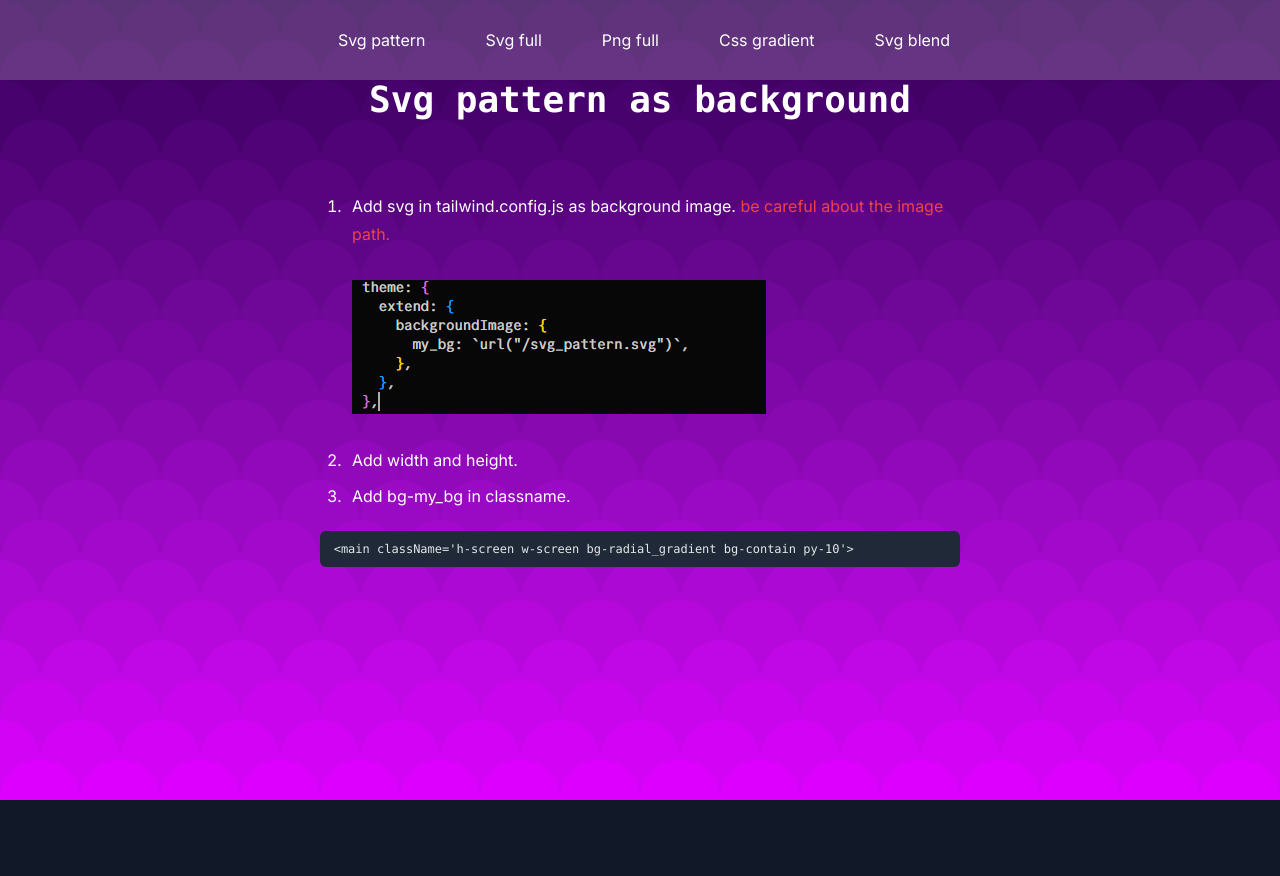
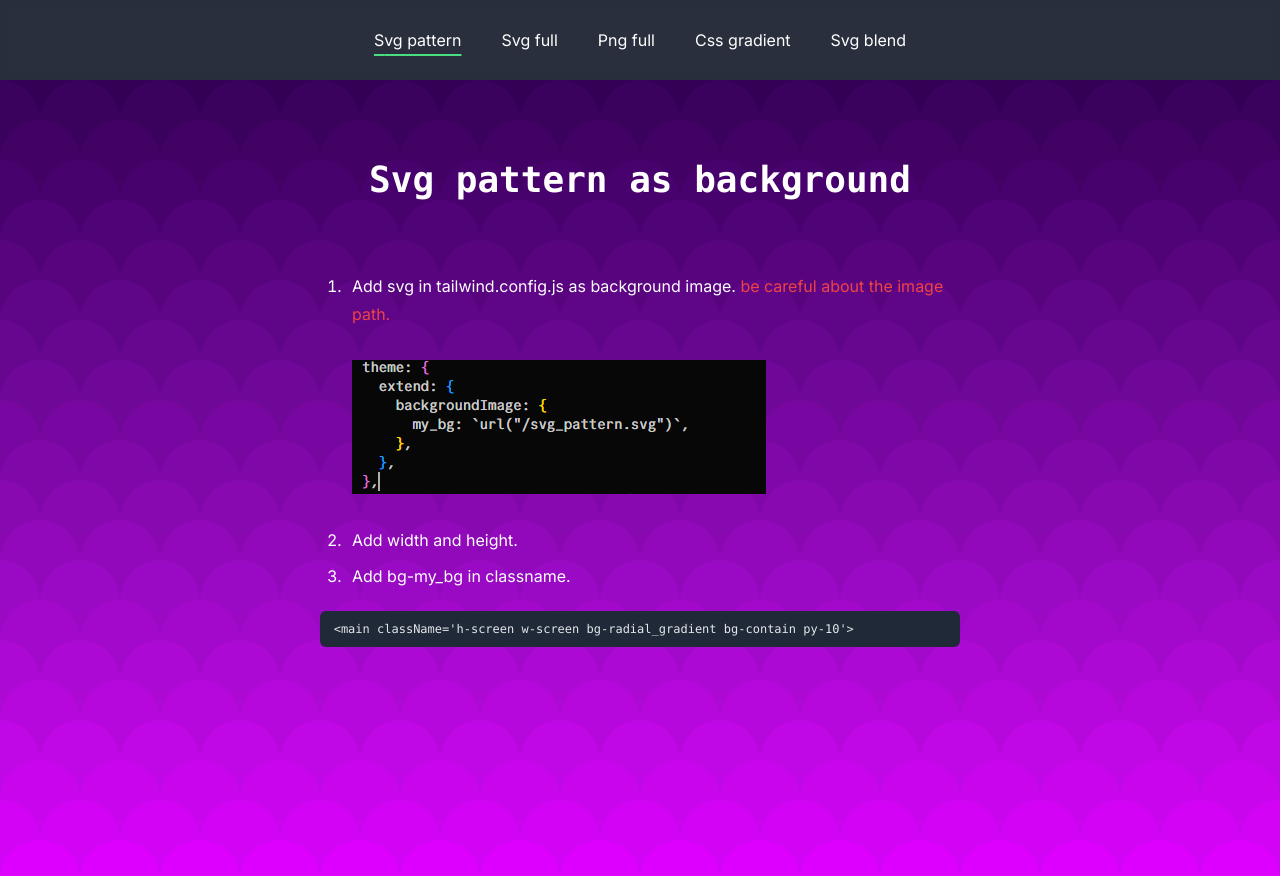
Before and after one commit to sazzadtanim/19-7-23-tailwind-background-image, a Next.js app: page / in a window 1280 px wide. Shown: the top 876 px of the page. Before the commit the page ends 800 px from the top, so only its background shows below. Built offline with nearby package versions, Linux system fonts and the light colour scheme.

Commit message:
refactored code and changed fixed position

```diff
--- a/src/components/Navigation.tsx
+++ b/src/components/Navigation.tsx
@@ -1,38 +1,57 @@
+'use client'
+
 import Link from 'next/link'
+import { usePathname } from 'next/navigation'
 
 export default function Navigation() {
+  const myNavs: NavBarInterface[] = [
+    { name: 'svg pattern', url: '/' },
+    { name: 'svg full', url: '/svg_full' },
+    { name: 'png full', url: '/png_full' },
+    { name: 'css gradient', url: '/css_gradient' },
+    { name: 'svg blend', url: '/svg_blend' },
+  ]
+  const currentPath = usePathname()
   return (
-    <div className='fixed z-30 flex w-full justify-center gap-5 bg-white/20 bg-auto bg-top py-5 capitalize'>
-      <Link
-        className='button relative translate-x-1 rounded-full px-5 py-2 lowercase duration-300 first-letter:capitalize hover:underline hover:decoration-blue-600 hover:decoration-2 hover:underline-offset-8'
-        href={'/'}
-      >
-        <span className='z-10 text-white'>svg pattern</span>
-      </Link>
-      <Link
-        className='button relative translate-x-1 rounded-full px-5 py-2 lowercase duration-300 first-letter:capitalize hover:underline hover:decoration-blue-600 hover:decoration-2 hover:underline-offset-8'
-        href={'/svg_full'}
-      >
-        <span className='z-10 text-white'>svg full</span>
-      </Link>
-      <Link
-        className='button relative translate-x-1 rounded-full px-5 py-2 lowercase duration-300 first-letter:capitalize hover:underline hover:decoration-blue-600 hover:decoration-2 hover:underline-offset-8'
-        href={'/png_full'}
-      >
-        <span className='z-10 text-white'>png full</span>
-      </Link>
-      <Link
-        className='button relative translate-x-1 rounded-full px-5 py-2 lowercase duration-300 first-letter:capitalize hover:underline hover:decoration-blue-600 hover:decoration-2 hover:underline-offset-8'
-        href={'/css_gradient'}
-      >
-        <span className='z-10 text-white'>css gradient</span>
-      </Link>
-      <Link
-        className='button relative translate-x-1 rounded-full px-5 py-2 lowercase duration-300 first-letter:capitalize hover:underline hover:decoration-blue-600 hover:decoration-2 hover:underline-offset-8'
-        href={'/svg_blend'}
-      >
-        <span className='z-10 text-white'>svg blend</span>
-      </Link>
+    <div className='z-20 flex py-5 items-center justify-center flex-wrap bg-white/10 backdrop-blur-sm'>
+      {myNavs.map((nav, index) => (
+        <NavBar
+          index={index}
+          name={nav.name}
+          url={nav.url}
+          intent={currentPath === nav.url ? 'active' : 'inactive'}
+        />
+      ))}
     </div>
   )
 }
+
+interface NavBarInterface {
+  name: string
+  url: string
+}
+
+function NavBar(
+  props: NavBarInterface & {
+    index: number
+    intent: 'active' | 'inactive'
+  }
+) {
+  const linkStyles = {
+    base: 'button relative rounded-full px-5 py-2 lowercase duration-300 first-letter:capitalize hover:underline hover:decoration-blue-600 hover:decoration-2 underline-offset-8 whitespace-nowrap',
+    active: 'underline decoration-green-400 decoration-2',
+    inactive: '',
+    sm: '',
+    md: '',
+    lg: '',
+  }
+  return (
+    <Link
+      key={props.index}
+      className={`${linkStyles[props.intent]} ${linkStyles['base']} `}
+      href={props.url}
+    >
+      <span className='z-10 text-white'>{props.name}</span>
+    </Link>
+  )
+}
```
